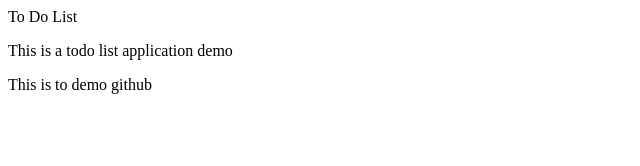
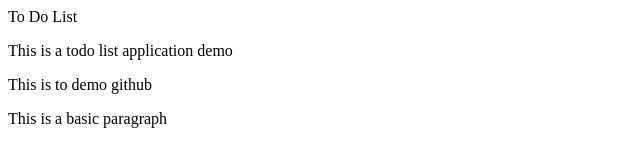
Before and after one commit to jselph17/ToDoList, a plain HTML site: page index.html in a window 1280 px wide. Shown: the whole page, without its empty margins (0-640 px from the left). Drawn offline with Linux system fonts and the light colour scheme.

Commit message:
Change2
Added more text

```diff
--- a/index.html
+++ b/index.html
@@ -6,6 +6,7 @@
 
 <p>This is a todo list application demo</p>
 <p>This is to demo github</p>
+<p>This is a basic paragraph</p>
 
 </body>
 
```
